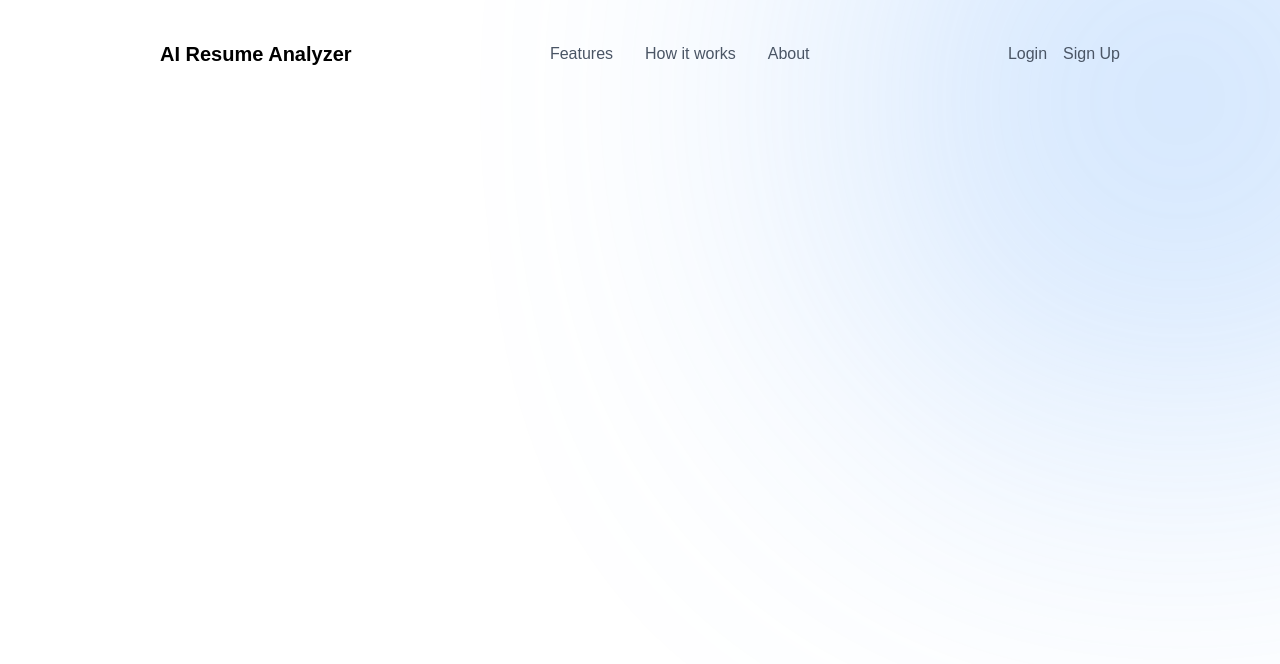
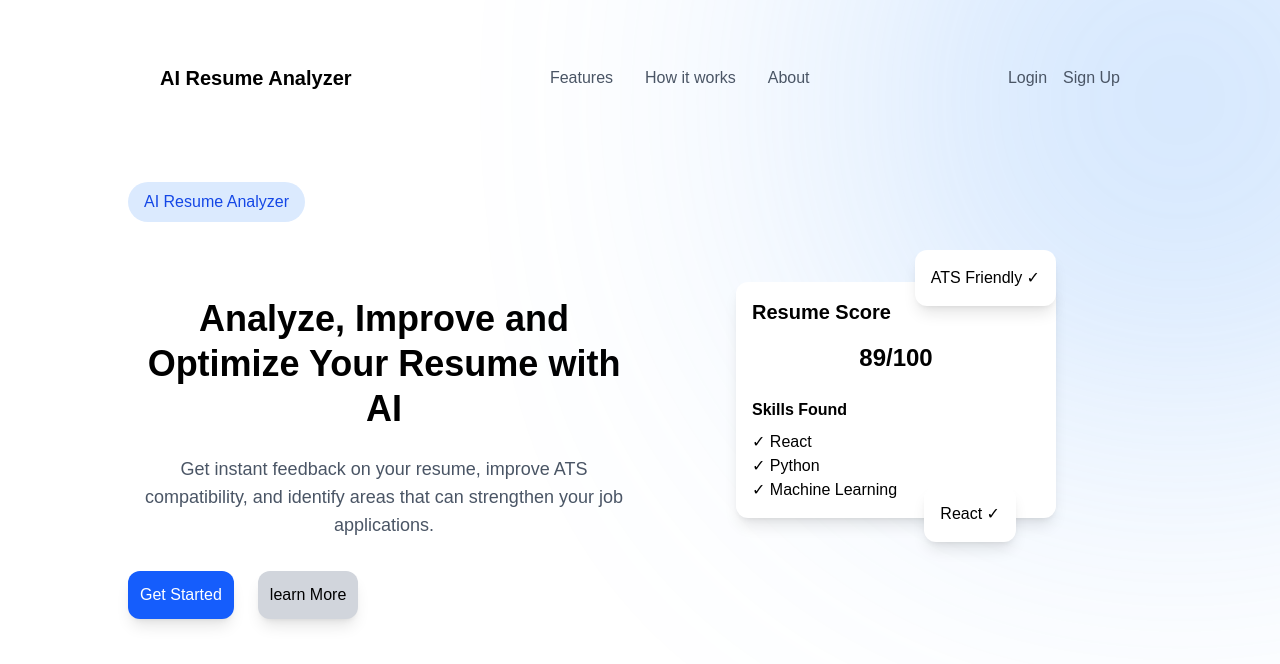
Before and after one commit to AdamShreim/AI-Resume-Analyzer, a React app in the folder frontend/: page / in a window 1280 px wide. Shown: the top 664 px of the page. Built offline with nearby package versions, Linux system fonts and the light colour scheme; the HTML template or start-up script is replaced by a standard one.

Commit message:
Added left and right sections in home page

```diff
--- a/frontend/src/pages/Dashboard.jsx
+++ b/frontend/src/pages/Dashboard.jsx
@@ -1,7 +1,14 @@
 export default function Dashboard() {
   return (
-    <div>
-      <h1>dashboard page</h1>
-    </div>
+<div className="p-8">
+      <div className="w-[600px]">
+        <p className="text-left">
+          So I started to walk into the water. I won't lie to you boys, I was
+          terrified. But I pressed on, and as I made my way past the breakers a
+          strange calm came over me. I don't know if it was divine intervention
+          or the kinship of all living things but I tell you
+        </p>
+      </div>
+  </div>
   );
 }
--- a/frontend/src/pages/Home.jsx
+++ b/frontend/src/pages/Home.jsx
@@ -1,9 +1,70 @@
 import { Link } from "react-router-dom";
+import { useState, useEffect } from "react";
 import "../styles/Home.css";
 
-function Navbar() {
+function Hero() {
   return (
-    <nav className="relative z-50 flex w-[80%] mx-auto mt-6 px-8 py-4 rounded-2xl justify-between items-center">
+    <section className=" w-[80%] mx-auto min-h-screen flex items-center justify-between">
+      {/* left side */}
+      <div className="w-1/2 flex justify-start text-left">
+        <div className="max-w-xl">
+          <p className="inline-block px-4 py-2 mb-6 rounded-full bg-blue-100 text-blue-700 font-medium">
+            AI Resume Analyzer
+          </p>
+          <div className="t">
+            <h1 className="text-4xl font-bold leading-tight mb-6">
+              Analyze, Improve and Optimize Your Resume with AI
+            </h1>
+            <p className="text-gray-600 text-lg mb-8">
+              Get instant feedback on your resume, improve ATS compatibility,
+              and identify areas that can strengthen your job applications.
+            </p>
+          </div>
+          <div className="flex gap-6">
+            <button className="bg-blue-600 rounded-xl p-3 text-white shadow-lg hover:bg-blue-700">
+              Get Started
+            </button>
+            <button className="p-3 bg-gray-300 rounded-xl shadow-lg hover:bg-gray-400">
+              learn More
+            </button>
+          </div>
+        </div>
+      </div>
+
+      {/* right side*/}
+      <div className="flex justify-center w-1/2">
+        <div className="relative">
+          {/* ATS Card*/}
+          <div className="absolute -top-8 right-0 bg-white rounded-xl p-4 shadow-lg">
+            {" "}
+            ATS Friendly ✓
+          </div>
+          {/* Main card*/}
+          <div className="bg-white rounded-xl p-4 shadow-lg w-80">
+            <h3 className="text-xl font-bold mb-4">Resume Score</h3>
+            <p className="text-2xl font-bold mb-6">89/100</p>
+            <h4 className="font-semibold mb-2">Skills Found</h4>
+            <ul>
+              <li>✓ React</li>
+              <li>✓ Python</li>
+              <li>✓ Machine Learning</li>
+            </ul>
+          </div>
+          {/* Skills Card*/}
+          <div className="absolute -bottom-6 right-10 bg-white rounded-xl p-4 shadow-lg">
+            React ✓
+          </div>
+        </div>
+      </div>
+    </section>
+  );
+}
+
+function Navbar({ showNavbar }) {
+  return (
+    <nav
+      className={`top-6 fixed left-1/2 -translate-x-1/2 z-50 flex w-[80%] mx-auto mt-6 px-8 py-4 rounded-2xl justify-between items-center transition-all duration-300 ${showNavbar ? "translate-y-0 opacity-100" : "translate-y-32 opacity-0"}`}
+    >
       <Link to="/" className="text-xl font-bold">
         AI Resume Analyzer
       </Link>
@@ -33,9 +94,30 @@ function Navbar() {
 }
 
 export default function Home() {
+  const [showNavbar, setShowNavbar] = useState(true);
+
+  useEffect(() => {
+    let lastScrollY = window.scrollY;
+    const handleScroll = () => {
+      const currentScrollY = window.scrollY;
+      if (currentScrollY > 100 && currentScrollY > lastScrollY) {
+        setShowNavbar(false);
+      } else {
+        setShowNavbar(true);
+      }
+
+      lastScrollY = currentScrollY;
+    };
+    window.addEventListener("scroll", handleScroll);
+    return () => {
+      window.removeEventListener("scroll", handleScroll);
+    };
+  }, []);
+
   return (
     <div className="home-page relative min-h-screen">
-      <Navbar />
+      <Navbar showNavbar={showNavbar} />
+      <Hero />
     </div>
   );
 }
--- a/frontend/src/pages/Signup.jsx
+++ b/frontend/src/pages/Signup.jsx
@@ -33,7 +33,7 @@ export default function Signup() {
             type="submit"
             className="bg-blue-500 rounded-lg w-full p-2 text-white hover:bg-blue-600"
           >
-            Signup
+            Create Account
           </button>
         </form>
 
```
